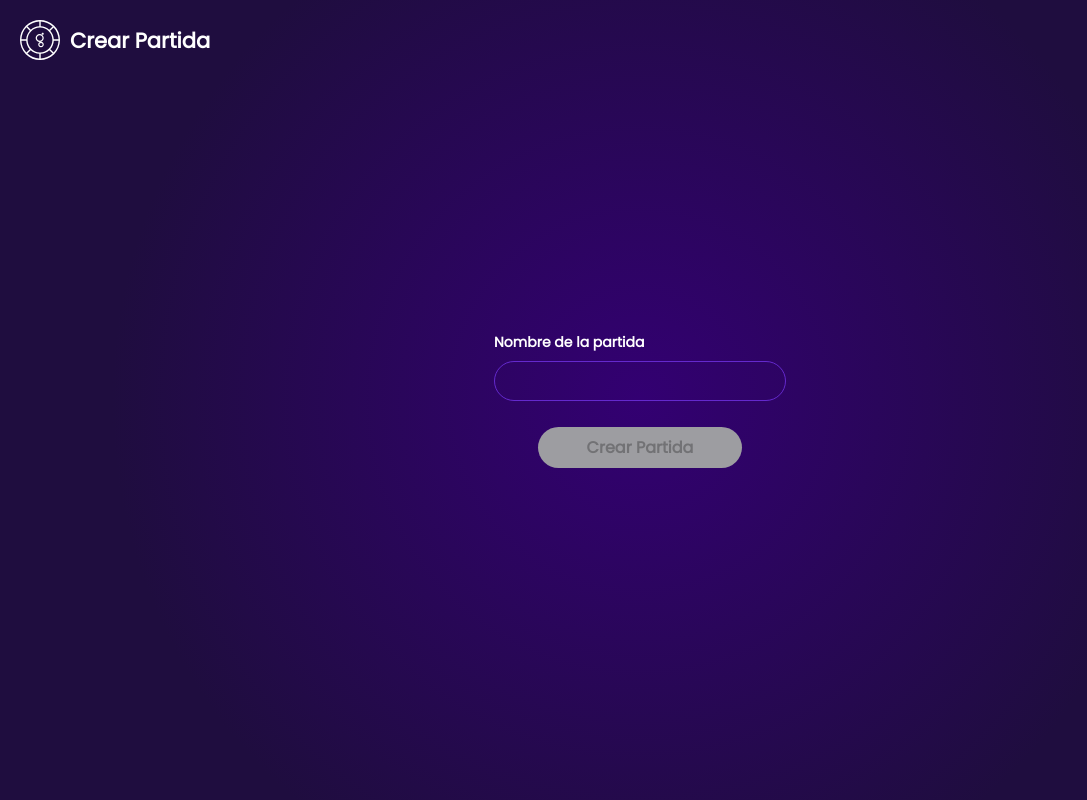
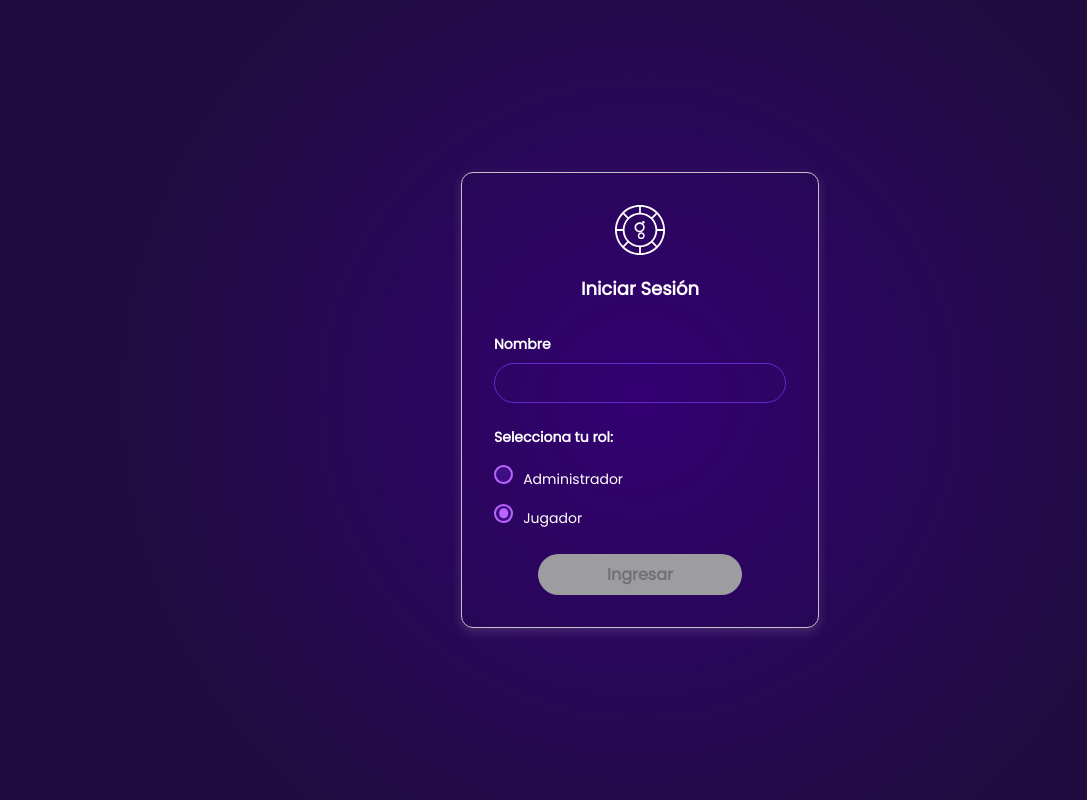
Before and after one commit to santiagoxx12/Pragma-Poker, an Angular app: page /login in a window 1280 px wide. Before the commit this address led to /create-game. Shown: the whole page, without its empty margins (0-1087 px from the left). Built offline with nearby package versions, Linux system fonts and the light colour scheme.

Commit message:
se implementa login para escoger el tipo de rol

```diff
--- a/src/app/app-routing.module.ts
+++ b/src/app/app-routing.module.ts
@@ -2,10 +2,12 @@ import { NgModule } from '@angular/core';
 import { RouterModule, Routes } from '@angular/router';
 import { CreateGamePageComponent } from './pages/create-game-page/create-game-page.component';
 import { GameRoomComponent } from './pages/game-room/game-room.component';
+import { LoginPageComponent } from './pages/login-page/login-page.component';
 
 const routes: Routes = [
 
-  { path: '', redirectTo: '/splash', pathMatch: 'full' },
+  { path: '', redirectTo: '/login', pathMatch: 'full' },
+  { path: 'login', component: LoginPageComponent },
   { path: 'create-game', component: CreateGamePageComponent },
   { path: 'game-room/:gameName', component: GameRoomComponent },
 ];
--- a/src/app/app.component.ts
+++ b/src/app/app.component.ts
@@ -11,7 +11,6 @@ import { Router } from '@angular/router';
 export class AppComponent {
   showSplashScreen = true;
 
-//mira aqui salen todos los errores pero hay alkgunos que no importan mucho, por ejemplo lo del title era una bobada, los que nos importan sonn los de las validaciones, pero resolvvamos los errores del app component, vamos al spect.ts
   title='pragma-poker';
 
   constructor(private readonly router: Router) {}
@@ -19,7 +18,7 @@ export class AppComponent {
   ngOnInit() {
     setTimeout(() => {
       this.showSplashScreen = false;
-      this.router.navigate(['/create-game']);
+      this.router.navigate(['/login']);
     }, 2000);
   }
 }
--- a/src/app/components/organisms/create-user-modal/create-user-modal.component.ts
+++ b/src/app/components/organisms/create-user-modal/create-user-modal.component.ts
@@ -1,4 +1,4 @@
-import { Component, EventEmitter, Output } from '@angular/core';
+import { Component, EventEmitter, Output, OnInit } from '@angular/core';
 import { FormControl, FormGroup, ReactiveFormsModule, Validators } from '@angular/forms';
 import { maxThreeNumbersValidator, onlyNumbersValidator } from '../../../utils/validators/game-name.validator';
 import { CommonModule } from '@angular/common';
@@ -6,11 +6,11 @@ import { InputFieldComponent } from '../../atoms/input-field/input-field.compone
 import { RadioButtonComponent } from '../../atoms/radio-button/radio-button.component';
 import { ButtonComponent } from '../../atoms/button/button.component';
 
-
 interface UserForm {
   name: FormControl<string>;
   viewMode: FormControl<string>;
 }
+
 @Component({
   selector: 'app-create-user-modal',
   standalone: true,
@@ -22,14 +22,14 @@ interface UserForm {
     ButtonComponent
   ],
   templateUrl: './create-user-modal.component.html',
-  styleUrl: './create-user-modal.component.css'
+  styleUrls: ['./create-user-modal.component.css']
 })
-export class CreateUserModalComponent {
-  @Output() userCreated = new EventEmitter<{name: string, viewMode: string, isAdmin: boolean}>();
+export class CreateUserModalComponent implements OnInit {
+  @Output() userCreated = new EventEmitter<{ name: string; viewMode: string; isAdmin: boolean }>();
   @Output() close = new EventEmitter<void>();
 
   userForm = new FormGroup<UserForm>({
-    name: new FormControl('', {
+    name: new FormControl({ value: '', disabled: true },{
       nonNullable: true,
       validators: [
         Validators.required,
@@ -54,6 +54,16 @@ export class CreateUserModalComponent {
     return this.userForm.controls.viewMode;
   }
 
+  ngOnInit() {
+    // Obtener el nombre del usuario desde el localStorage
+    const storedUser = localStorage.getItem('user');
+    if (storedUser) {
+      const user = JSON.parse(storedUser);
+      // Asignar el nombre al campo 'name' en el formulario
+      this.nameControl.setValue(user.name);
+    }
+  }
+
   onOverlayClick(event: MouseEvent) {
     if (event.target === event.currentTarget) {
       this.close.emit();
--- /dev/null
+++ b/src/app/pages/login-page/login-page.component.css
@@ -0,0 +1,66 @@
+.login-page {
+  min-height: 100vh;
+  display: flex;
+  flex-direction: column;
+  align-items: center;
+  justify-content: center;
+  padding: 1rem;
+  background-color: inherit;
+}
+
+.title {
+  font-size: 18px;
+  color: #ffffff;
+  margin-bottom: 2rem;
+  text-align: center;
+}
+
+.logo-container {
+  display: flex;
+  flex-direction: column;
+  align-items: center;
+  justify-content: center;
+  gap: 20px;
+}
+
+
+label{
+  font-size: 14px;
+}
+.logo {
+  width: 50px;
+  height: auto;
+  align-items: center;
+  justify-content: center;
+}
+
+
+.login-card {
+  padding: 2rem;
+  border-radius: 12px;
+  box-shadow: 0 4px 12px rgba(255, 255, 255, 0.15);
+  border: 1px solid #c6bfca;
+
+  width: 100%;
+  max-width: 400px;
+}
+
+.input-wrapper {
+  margin-bottom: 1.5rem;
+}
+
+.role-selection {
+  margin: 1.5rem 0;
+}
+
+.role-selection h3 {
+  color: #ffffff;
+  margin-bottom: 1rem;
+  font-size: 14px;
+}
+
+.radio-group {
+  display: flex;
+  flex-direction: column;
+  gap: 0.75rem;
+}
--- /dev/null
+++ b/src/app/pages/login-page/login-page.component.html
@@ -0,0 +1,42 @@
+<div class="login-page">
+  <div class="login-card">
+    <div class="logo-container">
+      <img src="assets/images/ficha-de-poker 1.svg" alt="Logo 2" class="logo" />
+      <h1 class="title">Iniciar Sesión</h1>
+
+    </div>
+
+    <form [formGroup]="loginForm" (ngSubmit)="onSubmit()">
+      <div class="form-group">
+        <app-input-field
+          label="Nombre"
+          [control]="nameControl">
+        </app-input-field>
+      </div>
+
+      <div class="role-selection">
+        <h3>Selecciona tu rol:</h3>
+        <div class="radio-group">
+          <app-radio-button
+            label="Administrador"
+            value="admin"
+            id="admin"
+            [control]="roleControl">
+          </app-radio-button>
+
+          <app-radio-button
+            label="Jugador"
+            value="player"
+            id="player"
+            [control]="roleControl">
+          </app-radio-button>
+        </div>
+      </div>
+
+      <app-button
+        text="Ingresar"
+        [disabled]="loginForm.invalid">
+      </app-button>
+    </form>
+  </div>
+</div>
--- /dev/null
+++ b/src/app/pages/login-page/login-page.component.ts
@@ -0,0 +1,71 @@
+import { CommonModule } from '@angular/common';
+import { Component } from '@angular/core';
+import { FormControl, FormGroup, ReactiveFormsModule, Validators } from '@angular/forms';
+import { AuthService } from '../../utils/services/auth.service';
+import { RadioButtonComponent } from '../../components/atoms/radio-button/radio-button.component'; // Asegúrate de que la ruta es correcta
+import { ButtonComponent } from '../../components/atoms/button/button.component';
+import { InputFieldComponent } from '../../components/atoms/input-field/input-field.component';
+import { Router } from '@angular/router';
+import { maxThreeNumbersValidator, onlyNumbersValidator } from '../../utils/validators/game-name.validator';
+
+
+interface LoginForm {
+  name: FormControl<string>;
+  role: FormControl<'admin' | 'player'>;
+}
+
+@Component({
+  selector: 'app-login-page',
+  templateUrl: './login-page.component.html',
+  styleUrls: ['./login-page.component.css'],
+  standalone: true,
+  imports: [
+    CommonModule,
+    ReactiveFormsModule,
+    InputFieldComponent,
+    RadioButtonComponent,
+    ButtonComponent
+  ]
+})
+export class LoginPageComponent {
+  loginForm = new FormGroup<LoginForm>({
+    name: new FormControl('', {
+      nonNullable: true,
+      validators: [
+        Validators.required,
+               Validators.minLength(5),
+               Validators.maxLength(20),
+               Validators.pattern(/^[a-zA-Z0-9]*$/),
+               maxThreeNumbersValidator,
+               onlyNumbersValidator
+      ]
+    }),
+    role: new FormControl<'admin' | 'player'>('player', {
+      nonNullable: true,
+      validators: [Validators.required]
+    })
+  });
+
+  constructor(private router: Router) {}
+
+  get nameControl() {
+    return this.loginForm.controls.name;
+  }
+
+  get roleControl() {
+    return this.loginForm.controls.role;
+  }
+
+  onSubmit() {
+    if (this.loginForm.valid) {
+      const userData = {
+        name: this.nameControl.value,
+        role: this.roleControl.value
+      };
+
+      localStorage.setItem('user', JSON.stringify(userData));
+
+      this.router.navigate(['/create-game']);
+    }
+  }
+}
```
Also changed, not shown: src/app/utils/guards/auth.guard.ts (added, +22 -0 lines), src/app/utils/services/auth.service.ts (added, +43 -0 lines), src/app/components/atoms/input-field/input-field.component.html (indentation only), 1 other file (tests, documents, lock files or other folders).
